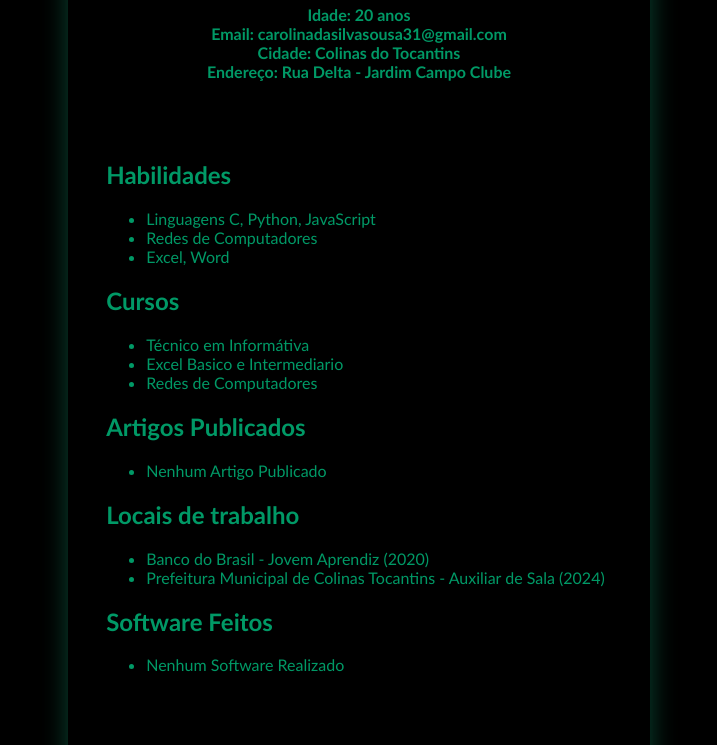
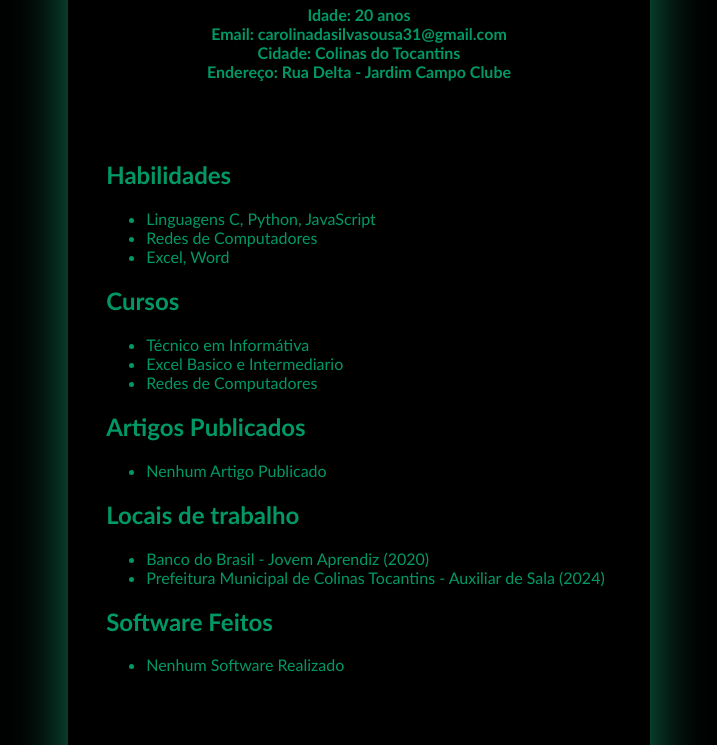
Before and after one commit to carolxn10/carolxn10.github.io, a plain HTML site: page index.html in a window 1280 px wide. Shown: the part 387-1132 px from the top of the page, without its empty margins (281-998 px from the left). Drawn offline with Linux system fonts and the light colour scheme.

Commit message:
Initial commit

```diff
--- a/exe.css
+++ b/exe.css
@@ -6,10 +6,10 @@ body{
 }
 .design{
     width: 40%;
-    height: 236vh;
+    height: 233vh;
     padding: 28px 3%;
     margin: auto;
-    box-shadow: 0 0 25px #0a4632;
+    box-shadow: 0 0 55px #127755;
 }
 .dados h4{
     text-align: center;
```
